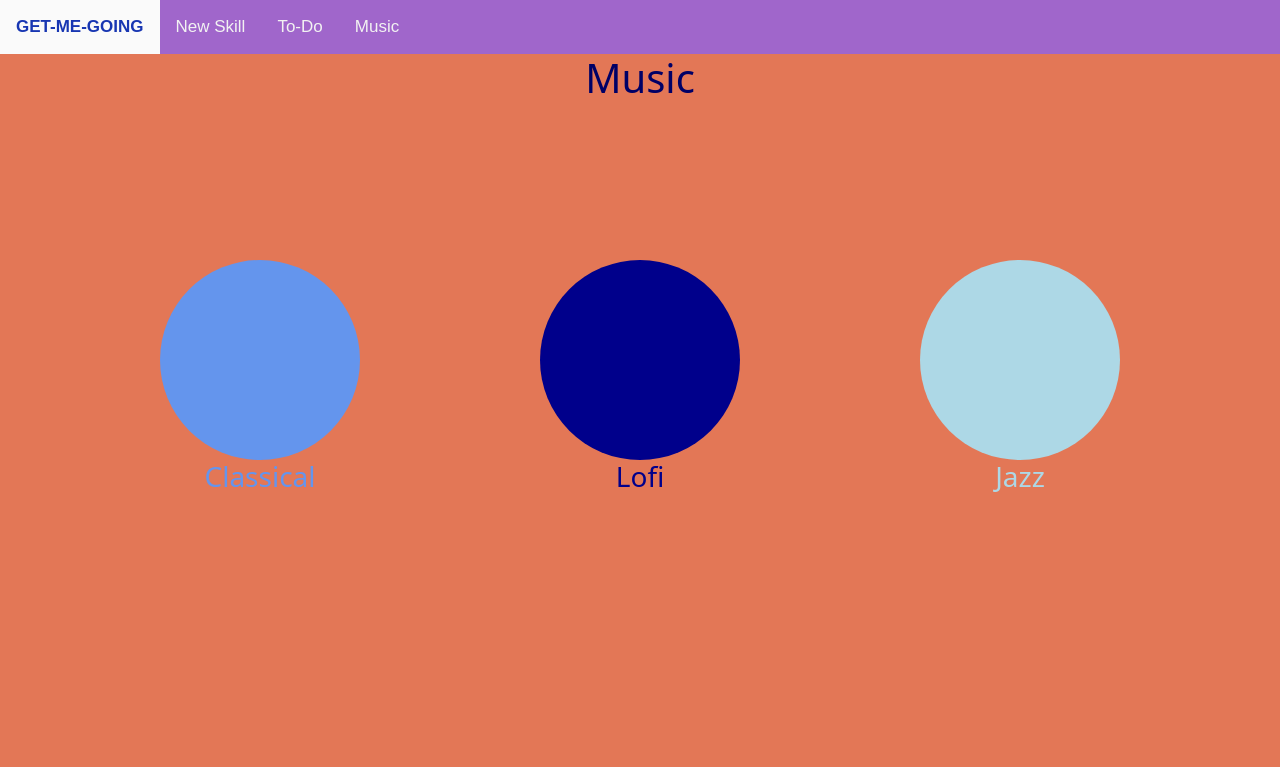
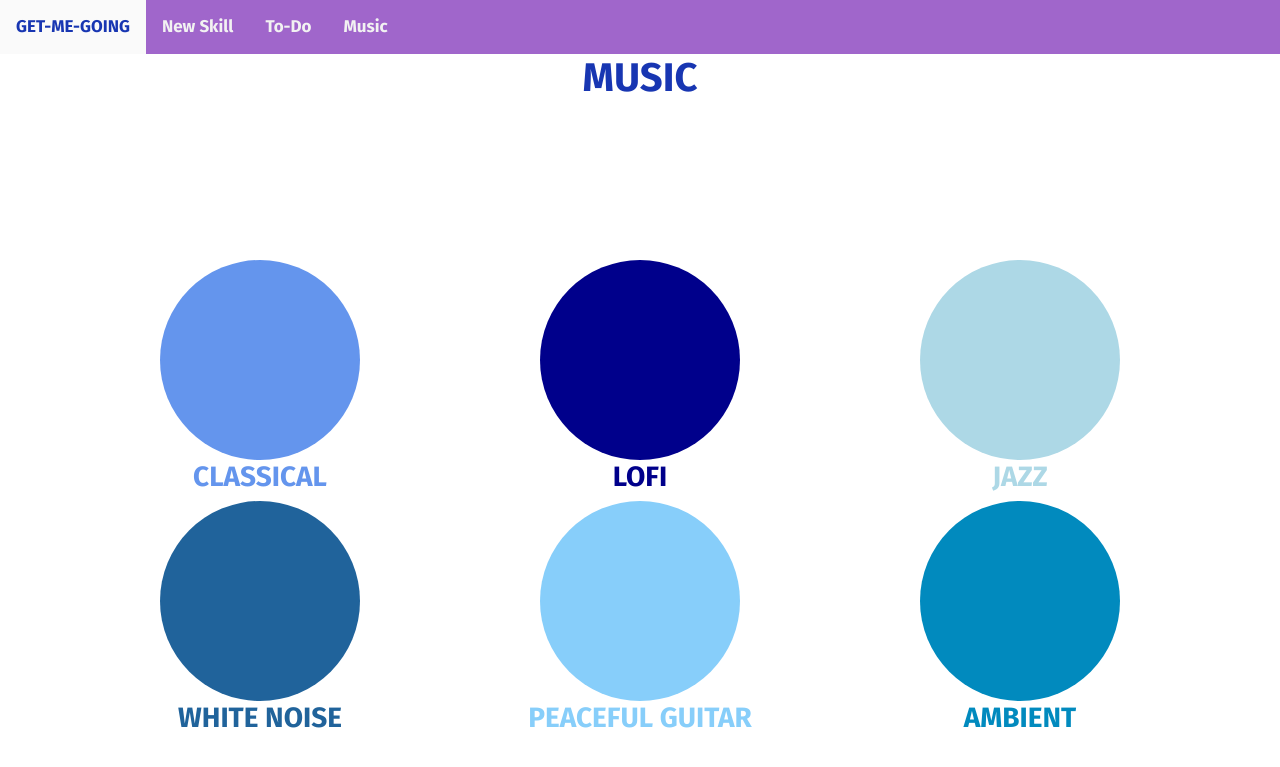
Before and after one commit to thomasfan100/circleSquare, a Flask app: page /music/ in a window 1280 px wide. Shown: the top 767 px of the page. Run offline with Flask 2, Linux system fonts and the light colour scheme; some libraries are stand-ins or nearby versions.

Commit message:
add more music choices

```diff
--- a/static/css/music.css
+++ b/static/css/music.css
@@ -1,10 +1,12 @@
 body {
-    background-color:#e37756;
+    background-color:#ffffff;
   }
 
 #mainTitle {
     text-align:center;
-    color:#000066;
+    color:#1836B2;
+    font-family: 'Fira Sans', sans-serif;
+    text-transform: uppercase;
 }
 
 #myInput {
@@ -16,6 +18,8 @@
 #Classical {
     color:cornflowerblue;
     text-align:center;
+    font-family: 'Fira Sans', sans-serif;
+    text-transform: uppercase;
 }
 
 .circle1 {
@@ -30,6 +34,8 @@
 #Lofi {
     color:darkblue;
     text-align:center;
+    font-family: 'Fira Sans', sans-serif;
+    text-transform: uppercase;
 }
 
 .circle2 {
@@ -42,9 +48,10 @@
 }
 
 #Jazz {
-color:lightblue;
-text-align:center;
-
+    color:lightblue;
+    text-align:center;
+    font-family: 'Fira Sans', sans-serif;
+    text-transform: uppercase;
 }
 
 .circle3 {
@@ -54,6 +61,54 @@
     padding: 3px;
     margin:auto;
     background-color:lightblue;
+}
+
+#WhiteNoise {
+    color:#20639b;
+    text-align:center;
+    font-family: 'Fira Sans', sans-serif;
+    text-transform: uppercase;
+}
+
+.circle4 {
+    height: 200px;
+    border-radius: 50%;
+    width: 200px;
+    padding: 3px;
+    margin:auto;
+    background-color:#20639b;
+}
+
+#PeacefulGuitar {
+    color:lightskyblue;
+    text-align:center;
+    font-family: 'Fira Sans', sans-serif;
+    text-transform: uppercase;
+}
+
+.circle5 {
+    height: 200px;
+    border-radius: 50%;
+    width: 200px;
+    padding: 3px;
+    margin:auto;
+    background-color:lightskyblue;
+}
+
+#Ambient {
+    color:#018abe;
+    text-align:center;
+    font-family: 'Fira Sans', sans-serif;
+    text-transform: uppercase;
+}
+
+.circle6 {
+    height: 200px;
+    border-radius: 50%;
+    width: 200px;
+    padding: 3px;
+    margin:auto;
+    background-color:#018abe;
 }
 
 .circle-shadow {
--- a/templates/music.html
+++ b/templates/music.html
@@ -1,17 +1,19 @@
 {% extends 'base.html' %}
 {% block head %}
-<link rel="stylesheet" href="{{ url_for('static', filename='css/music.css') }}">
-<link href="{{ url_for('static',filename='css/nav-bar.css') }}" rel="stylesheet" type="text/css" />
-{% endblock %}
-
-{% block body %}
 <div class="topnav">
+    <link href="{{ url_for('static',filename='css/nav-bar.css') }}" rel="stylesheet" type="text/css" />
+    <link rel="preconnect" href="https://fonts.googleapis.com">
+    <link rel="preconnect" href="https://fonts.gstatic.com" crossorigin>
+    <link href="https://fonts.googleapis.com/css2?family=Fira+Sans:wght@700&display=swap" rel="stylesheet">
     <a class="active" href="{{ url_for('index') }}">GET-ME-GOING</a>
     <a href="{{ url_for('newSkill') }}">New Skill</a>
     <a href="{{ url_for('toDo') }}">To-Do</a>
     <a href="{{ url_for('music') }}">Music</a>
 </div>
+{% endblock %}
 
+{% block body %}
+<link rel="stylesheet" href="{{ url_for('static', filename='css/music.css') }}">
 <script src="script.js"></script>
   <div class="rectangle">
     <div class="container">
@@ -39,6 +41,27 @@
             </a>
             <h3 id="Jazz">Jazz</h3>
           </div>
+
+          <div class="col-lg-4">
+            <a href= "https://www.youtube.com/watch?v=yLOM8R6lbzg" target="_blank">
+            <div class="circle4 circle-shadow"></div>
+            </a>
+            <h3 id="WhiteNoise">White Noise</h3>
+          </div>
+
+          <div class="col-lg-4">
+            <a href= "https://www.youtube.com/watch?v=pRQHV41ystg" target="_blank">
+            <div class="circle5 circle-shadow"></div>
+            </a>
+            <h3 id="PeacefulGuitar">Peaceful Guitar</h3>
+          </div>
+
+          <div class="col-lg-4">
+            <a href= "https://www.youtube.com/watch?v=pRQHV41ystg" target="_blank">
+            <div class="circle6 circle-shadow"></div>
+            </a>
+            <h3 id="Ambient">Ambient</h3>
+          </div>
         </div>
     </div>
   </div>
```
